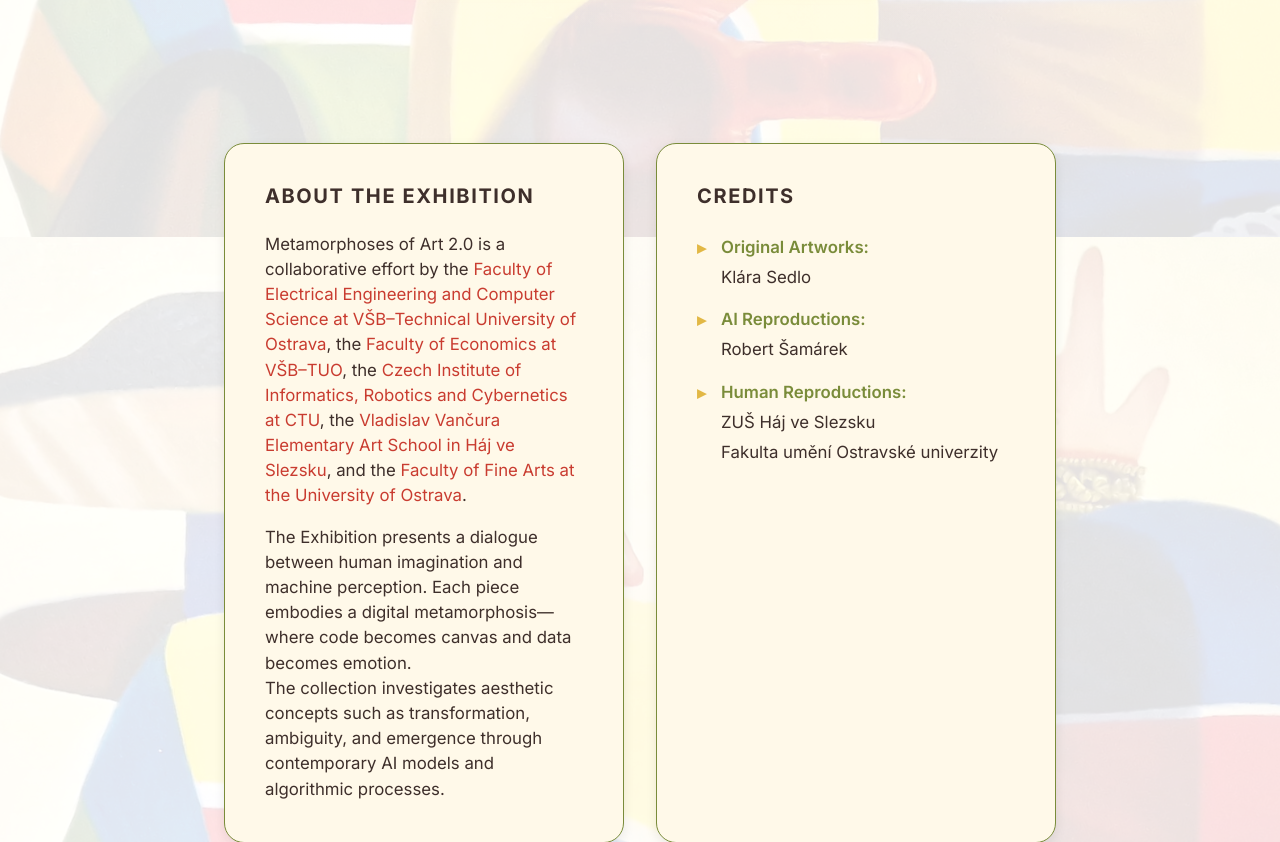
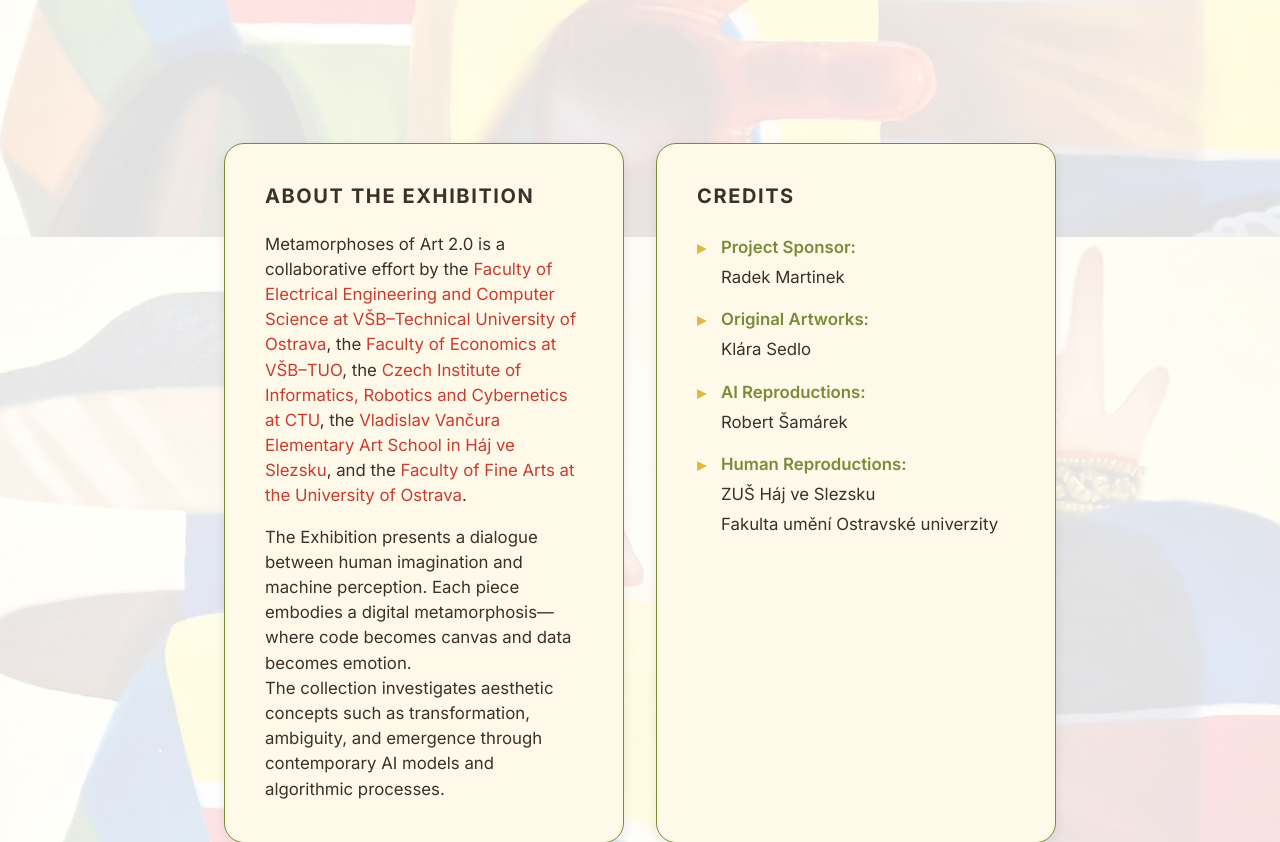
Before and after one commit to data4sci/gallery_twin, a FastAPI app: page / in a window 1280 px wide. Shown: the part 663-1505 px from the top of the page. Run offline with FastAPI, Linux system fonts and the light colour scheme; data comes from the database, SQL or seed files in the repository; some libraries are stand-ins or nearby versions.

Commit message:
feat: add project sponsor information to exhibition credits section

```diff
--- a/app/templates/index.html
+++ b/app/templates/index.html
@@ -49,6 +49,10 @@
                 {{ site_copy.index.credits_title if site_copy and site_copy.index and site_copy.index.credits_title else 'Credits' }}
             </h2>
             <ul class="space-y-3 credits-list">
+                <li>
+                    <strong>{{ site_copy.index.project_sponsor_label if site_copy and site_copy.index and site_copy.index.project_sponsor_label else 'Project Sponsor:' }}</strong><br>
+                    {{ site_copy.index.project_sponsor if site_copy and site_copy.index and site_copy.index.project_sponsor else 'Radek Martinek' }}
+                </li>
                 <li>
                     <strong>{{ site_copy.index.original_artist_label if site_copy and site_copy.index and site_copy.index.original_artist_label else 'Original Artworks:' }}</strong><br>
                     {{ site_copy.index.original_artist if site_copy and site_copy.index and site_copy.index.original_artist else 'Artist Name' }}
--- a/content/site_copy.yml
+++ b/content/site_copy.yml
@@ -38,6 +38,8 @@ index:
 
   # Credits section
   credits_title: "Credits"
+  project_sponsor_label: "Project Sponsor:"
+  project_sponsor: "Radek Martinek"
   original_artist_label: "Original Artworks:"
   original_artist: "Klára Sedlo"
   ai_reproductions_label: "AI Reproductions:"
@@ -45,6 +47,8 @@ index:
   human_reproductions_label: "Human Reproductions:"
   human_reproductions: "ZUŠ Háj ve Slezsku"
   human_reproductions2: "Fakulta umění Ostravské univerzity"
+  human_reproductions3: "Amélie Šamárková"
+  human_reproductions4: "Lucie Šamárková"
 
   # Visit in Prague section
   visit_title: "Visit the Exhibition in Prague"
```
